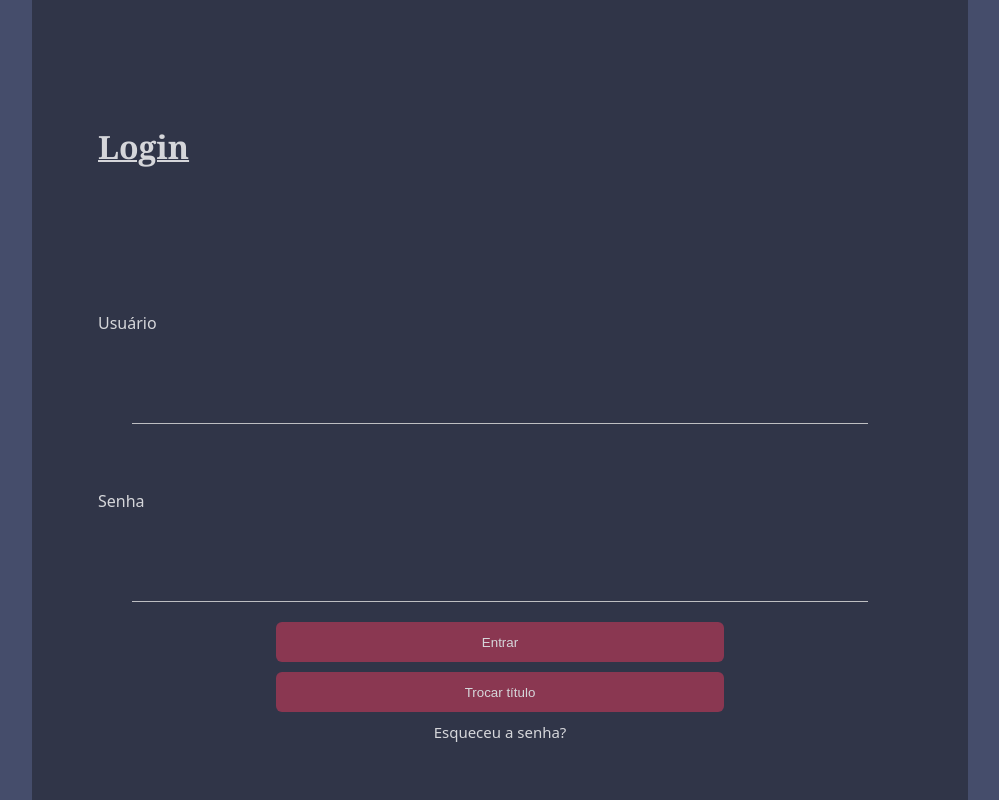
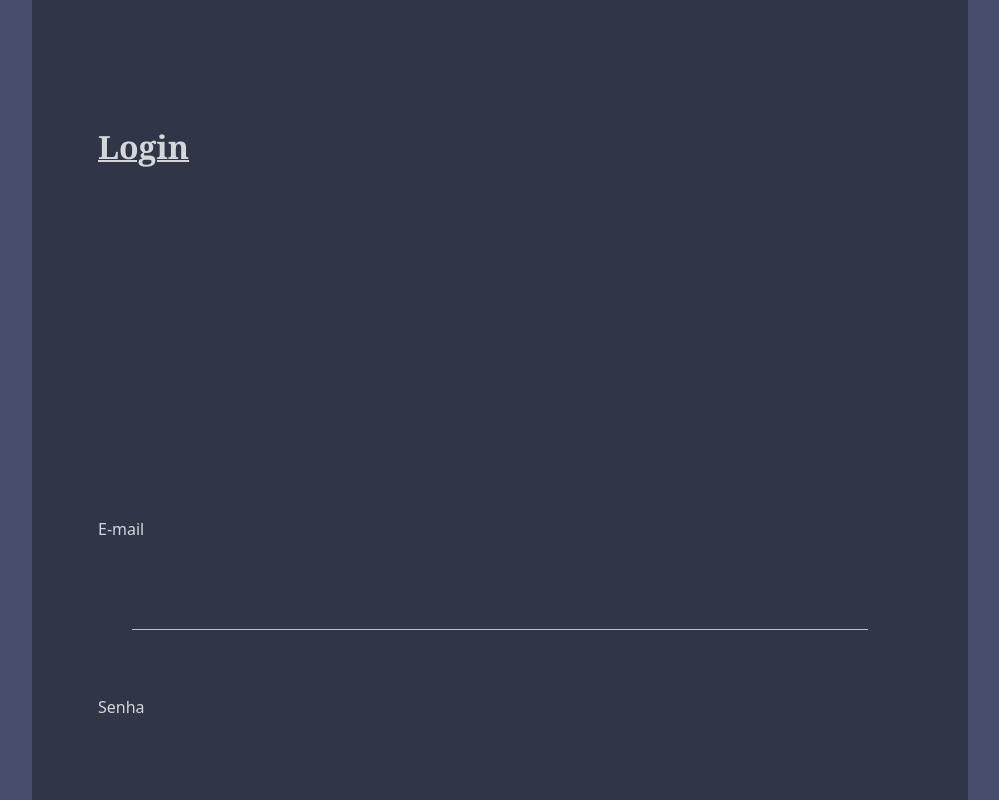
Before and after one commit to dri-yamashita/React-exercicio-login, a React (Create React App) app: page / in a window 1280 px wide. Shown: the top 800 px of the page, without its empty margins (140-1139 px from the left). Built offline with nearby package versions, Linux system fonts and the light colour scheme.

Commit message:
Initial Commit

```diff
--- a/src/components/Input/Index.js
+++ b/src/components/Input/Index.js
@@ -2,10 +2,10 @@ import './style.css';
 import PropTypes from "prop-types";
 
 
-const Input = ({label, onChange, value}) =>  {
+const Input = ({label, onChange, value, color}) =>  {
     return (
         <div className='Input'>
-            <label for='input'>{label}</label>
+            <label style={{ color: color}} for='input'>{label}</label>
             <input name='input' onChange={onChange} value={value}/>
         </div>
     );
--- a/src/components/Subtitle/Index.js
+++ b/src/components/Subtitle/Index.js
@@ -10,5 +10,4 @@ Subtitle.propTypes = {
 }
 
 
-
 export default Subtitle;
--- a/src/components/Subtitle/style.css
+++ b/src/components/Subtitle/style.css
@@ -3,7 +3,7 @@ h2{
     margin-top: 0px;
     margin-bottom: 40px;
     margin-left: 46px;
-    color:  #a13854;
+    color:  #fff;
     font-size: 30px;
     font-style: italic;
 
--- a/src/pages/Login/index.js
+++ b/src/pages/Login/index.js
@@ -1,5 +1,6 @@
 
 import  '../../App.css';
+
 import Title from '../../components/Title/Index.js';
 import Input from '../../components/Input/Index.js';
 import Button from '../../components/Button/Index.js';
@@ -12,28 +13,63 @@ import { useState } from "react";
 
 const Login = () =>  {
   const navigate = useNavigate();
+
   const [title, setTitle] = useState("Login");
-  const [subtitle, setSubtitle] = useState ("")
+  const [showError, setShowError] = useState(false);
+  const [colorInput, setColorInput] = useState(false);
+  //const [subtitle, setSubtitle] = useState ("");
+
+  //valor do input do usuário:
+  const [nomeDeUsuario, setNomeDeUsuario] = useState ("")
+
+  //valor do input da senha:
+  const [senha, setSenha] = useState ("")
+  const [usuarios, setUsuarios] = useState([
+    {
+      email: 'joão@hotmail.com',
+      senha: 'oidevs',
+    },
+    {
+      email: 'jady@oi.com.br',
+      senha: 'oidevs',
+    },
+    {
+      email: 'raniel@oi.com.br',
+      senha: 'caneta',
+    }
+  ]);
 
   const vaParaHome = () => {
-    navigate("/home");
+    const usuarioEscolhido = usuarios.find((usuario) => usuario.email ===       nomeDeUsuario && usuario.senha === senha );
+
+    if (usuarioEscolhido) {
+      navigate("/home");
+    } else {
+      setShowError(true);
+      mudarColorInput(true)
+      // alert("Credenciais Invalidas");
+      }
+    };
+
+
+  const mudarTitulo = () => {
+    setTitle("Testando o State")
   }
 
-  const mudarTitulo = () => {
-    setTitle("Teste state")
-  }
+  //const novoSubtitle = (event) => {
+   // setSubtitle(event.target.value)
 
-  const novoSubtitle = (event) => {
-    setSubtitle(event.target.value)
-  }
+   const mudarColorInput = () => {
+    setColorInput("red")
+   }
 
   return (
     <div className="container">
      <Title text={title} />
-     <Subtitle text={subtitle} />
-     <Input label='Usuário' value={subtitle} onChange={novoSubtitle}/>
-     <Input label='Senha' hideContent />
-     <Button title='Entrar' aoClicar={vaParaHome} />
+     {showError ? <Subtitle text='Credenciais Inválidas' /> : <Title text={""}/>}
+     <Input label='E-mail' color={colorInput} onChange={(e) => setNomeDeUsuario(e.target.value)} /> {colorInput ? true : null}
+     <Input label='Senha' color={colorInput} onChange={(e) => setSenha(e.target.value)} hideContent />
+     <Button title='Entrar' aoClicar={vaParaHome}  bgColor="blue" />
      <Button title='Trocar título' aoClicar={mudarTitulo} />
      <Link link='https://www.google.com' text='Esqueceu a senha?'/>
     </div>
```
Also changed, not shown: src/components/Error/Index.js (added, +21 -0 lines).
